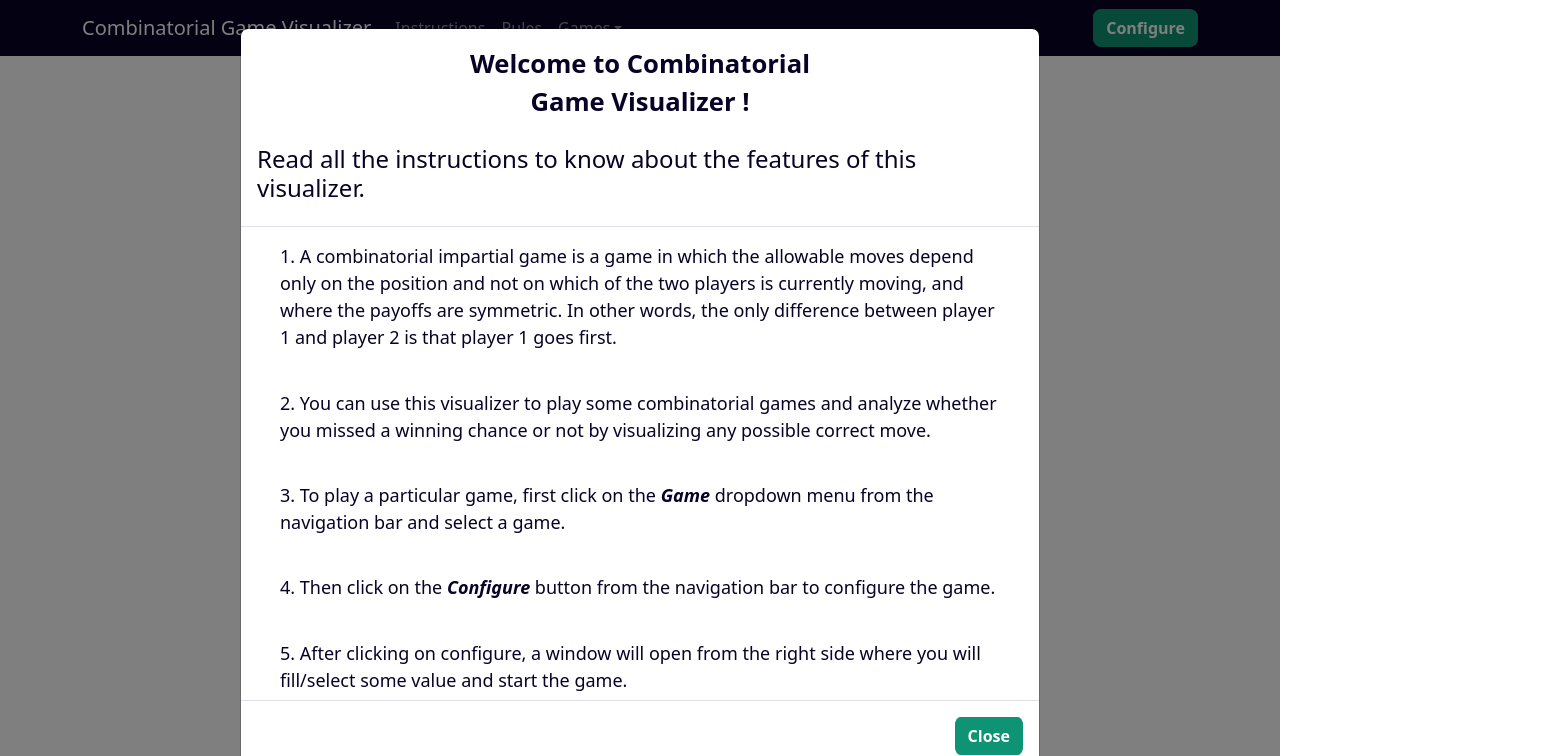
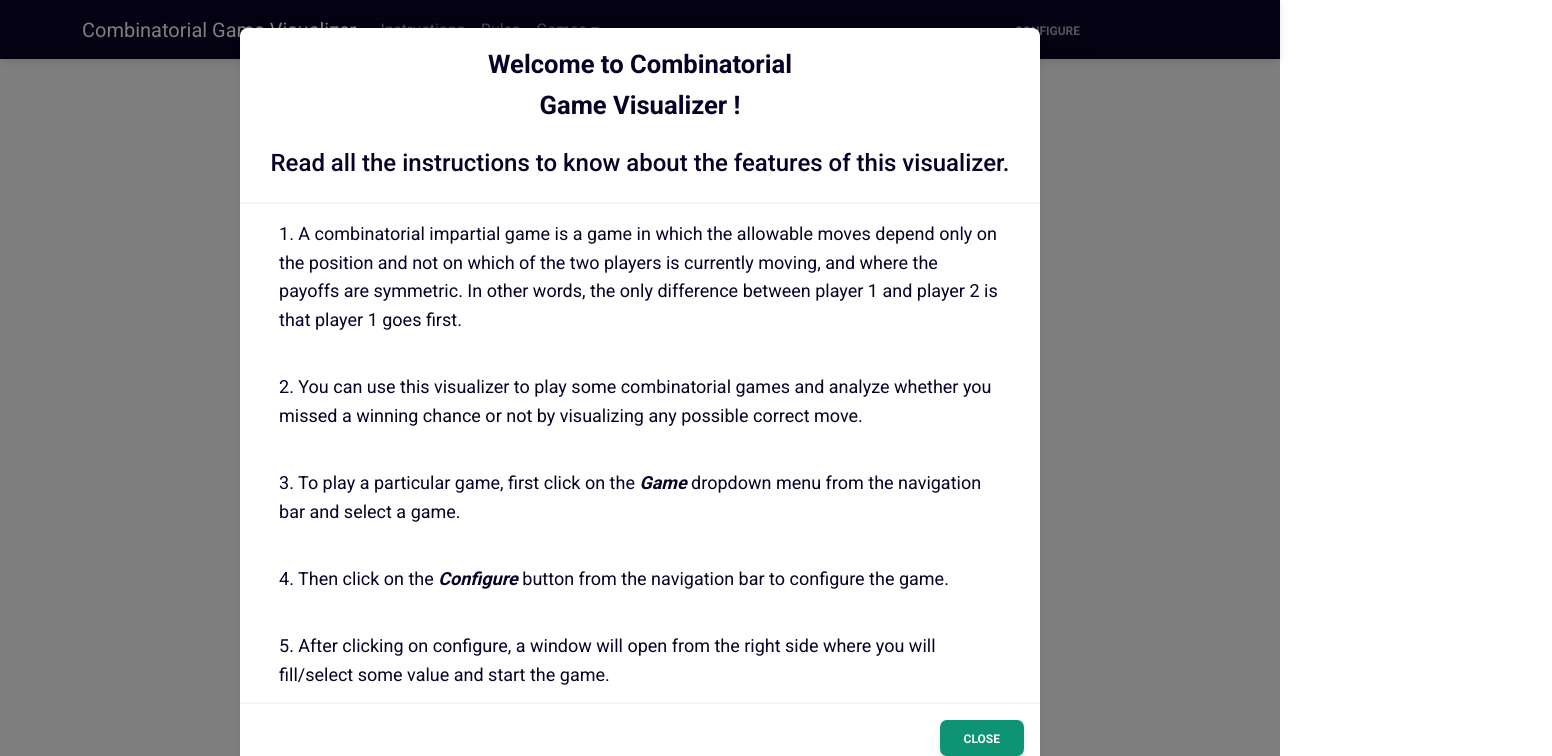
Before and after one commit to Alve-2019331050/CombinatorialGame-Visualizer, a React (Vite) app: page / in a window 1280 px wide. Shown: the top 756 px of the page, 1552 px wide, since content can reach past the window. Built offline with nearby package versions, Linux system fonts and the light colour scheme.

Commit message:
Created Game Configuration Section

```diff
--- a/index.html
+++ b/index.html
@@ -3,6 +3,10 @@
   <head>
     <meta charset="UTF-8" />
     <link rel="icon" type="image/svg+xml" href="/vite.svg" />
+    <link
+      href="https://fonts.googleapis.com/css?family=Roboto:300,400,500,700&display=swap"
+      rel="stylesheet"
+    />
     <meta name="viewport" content="width=device-width, initial-scale=1.0" />
     <title>CombinatorialGame Visualizer</title>
   </head>
--- a/package.json
+++ b/package.json
@@ -13,7 +13,9 @@
     "preview": "vite preview"
   },
   "dependencies": {
+    "@fortawesome/fontawesome-free": "^6.4.0",
     "bootstrap": "^5.2.3",
+    "mdb-react-ui-kit": "^6.1.0",
     "react": "^18.2.0",
     "react-bootstrap": "^2.7.4",
     "react-dom": "^18.2.0"
--- a/src/components/App.jsx
+++ b/src/components/App.jsx
@@ -1,10 +1,37 @@
+import { useState } from "react";
 import "../styles/App.css";
+import Modal from "./Modal";
 import Navbar from "./Navbar";
+import NimConfig from "./NimConfig";
+import RightSideBar from "./RightSideBar";
 
 function App() {
+  const [modalShow, setModalShow] = useState(true);
+  const [game, setGame] = useState("Games");
+  const [sidebar, setSideBar] = useState(false);
+
+  const handleShow = () => {
+    setModalShow(true);
+  };
+
+  const handleHide = () => {
+    setModalShow(false);
+  };
+
   return (
     <div className="App">
-      <Navbar />
+      <Navbar
+        game={game}
+        handleShow={handleShow}
+        setGame={setGame}
+        setSideBar={setSideBar}
+      ></Navbar>
+      <Modal show={modalShow} onHide={() => handleHide()}></Modal>
+      {sidebar && (
+        <RightSideBar setSideBar={setSideBar}>
+          <NimConfig />
+        </RightSideBar>
+      )}
     </div>
   );
 }
--- a/src/components/Modal.jsx
+++ b/src/components/Modal.jsx
@@ -1,4 +1,4 @@
-import { Button, Modal } from "react-bootstrap";
+import { Modal } from "react-bootstrap";
 import classes from "../styles/Modal.module.css";
 
 export default function MyModal(props) {
@@ -55,9 +55,9 @@ export default function MyModal(props) {
         </p>
       </Modal.Body>
       <Modal.Footer>
-        <Button className=".btn" onClick={props.onHide}>
+        <button className="btn" onClick={props.onHide}>
           Close
-        </Button>
+        </button>
       </Modal.Footer>
     </Modal>
   );
--- a/src/components/Navbar.jsx
+++ b/src/components/Navbar.jsx
@@ -1,44 +1,84 @@
+import {
+  MDBCollapse,
+  MDBContainer,
+  MDBDropdown,
+  MDBDropdownItem,
+  MDBDropdownMenu,
+  MDBDropdownToggle,
+  MDBIcon,
+  MDBNavbar,
+  MDBNavbarBrand,
+  MDBNavbarItem,
+  MDBNavbarLink,
+  MDBNavbarNav,
+  MDBNavbarToggler,
+} from "mdb-react-ui-kit";
 import { useState } from "react";
-import { Button, Container, Nav, NavDropdown, Navbar } from "react-bootstrap";
 import classes from "../styles/Nav.module.css";
-import Modal from "./Modal";
 
-export default function Mynav() {
-  const [modalShow, setModalShow] = useState(true);
-  const handleShow = () => {
-    setModalShow(true);
+export default function Mynav({ game, handleShow, setGame, setSideBar }) {
+  const [showNav, setShowNav] = useState(false);
+  const handleGameChange = (e) => {
+    setGame(e.target.innerText);
   };
 
-  const handleHide = () => {
-    setModalShow(false);
+  const handleSidebar = () => {
+    setSideBar(true);
   };
+
   return (
     <>
-      <Navbar expand="lg" className={classes.nav} variant="dark">
-        <Container>
-          <Navbar.Brand>Combinatorial Game Visualizer</Navbar.Brand>
-          <Navbar.Toggle aria-controls="navbar-nav" />
-          <Navbar.Collapse id="navbar-nav">
-            <Nav className="me-auto">
-              <Nav.Link onClick={() => handleShow()}>Instructions</Nav.Link>
-              <Nav.Link href="#link">Rules</Nav.Link>
-              <NavDropdown title="Games" id="game">
-                <NavDropdown.Item href="#action/3.1">Nim</NavDropdown.Item>
-                <NavDropdown.Item href="#action/3.2">
-                  Misere Nim
-                </NavDropdown.Item>
-                <NavDropdown.Item href="#action/3.3">
-                  StairCase Nim
-                </NavDropdown.Item>
-              </NavDropdown>
-            </Nav>
-            <Nav>
-              <Button className="btn">Configure</Button>
-            </Nav>
-          </Navbar.Collapse>
-        </Container>
-      </Navbar>
-      <Modal show={modalShow} onHide={() => handleHide()}></Modal>
+      <MDBNavbar expand="lg" dark className={classes.nav}>
+        <MDBContainer>
+          <MDBNavbarBrand>Combinatorial Game Visualizer</MDBNavbarBrand>
+          <MDBNavbarToggler
+            type="button"
+            aria-expanded="true"
+            onClick={() => setShowNav(!showNav)}
+          >
+            <MDBIcon icon="bars" fas />
+          </MDBNavbarToggler>
+          <MDBCollapse show={showNav} navbar>
+            <MDBNavbarNav className="me-auto mb-2 mb-lg-0">
+              <MDBNavbarItem>
+                <MDBNavbarLink onClick={() => handleShow()}>
+                  Instructions
+                </MDBNavbarLink>
+              </MDBNavbarItem>
+              <MDBNavbarItem>
+                <MDBNavbarLink href="#link">Rules</MDBNavbarLink>
+              </MDBNavbarItem>
+              <MDBNavbarItem>
+                <MDBDropdown>
+                  <MDBDropdownToggle tag="a" className="nav-link" role="button">
+                    {game}
+                  </MDBDropdownToggle>
+                  <MDBDropdownMenu>
+                    <MDBDropdownItem link onClick={handleGameChange}>
+                      Nim
+                    </MDBDropdownItem>
+                    <MDBDropdownItem link onClick={handleGameChange}>
+                      Misere Nim
+                    </MDBDropdownItem>
+                    <MDBDropdownItem link onClick={handleGameChange}>
+                      StairCase Nim
+                    </MDBDropdownItem>
+                  </MDBDropdownMenu>
+                </MDBDropdown>
+              </MDBNavbarItem>
+            </MDBNavbarNav>
+            <MDBNavbarNav>
+              <button
+                disabled={game == "Games"}
+                className={`btn ${classes.btn}`}
+                onClick={handleSidebar}
+              >
+                Configure
+              </button>
+            </MDBNavbarNav>
+          </MDBCollapse>
+        </MDBContainer>
+      </MDBNavbar>
     </>
   );
 }
--- /dev/null
+++ b/src/components/NimConfig.jsx
@@ -0,0 +1,43 @@
+import { MDBCol, MDBRadio, MDBRow } from "mdb-react-ui-kit";
+import { Form, FormLabel, InputGroup } from "react-bootstrap";
+import classes from "../styles/SideBar.module.css";
+
+export default function NimConfig() {
+  return (
+    <>
+      <InputGroup>
+        <InputGroup.Text className="text-white">
+          Number of piles
+        </InputGroup.Text>
+        <Form.Select size="sm" className="bg-dark text-white">
+          <option>1</option>
+          <option>2</option>
+          <option>3</option>
+          <option>4</option>
+          <option>5</option>
+        </Form.Select>
+      </InputGroup>
+      <FormLabel className="text-white mt-5">
+        Number of stones in each pile
+      </FormLabel>
+      <Form.Control id="array" className="bg-dark text-white"></Form.Control>
+      <Form.Text id="array" className="text-white text-wrap">
+        Provide inputs for the initial number of objects in each pile ( Comma
+        separated numbers within 1-10)
+        <br />
+      </Form.Text>
+      <MDBRow className="mt-5">
+        <MDBCol sm="4">
+          <FormLabel className="text-white ">Play as:</FormLabel>
+        </MDBCol>
+        <MDBCol sm="4">
+          <MDBRadio label="1st Player" name="radio" inline />
+        </MDBCol>
+        <MDBCol sm="4">
+          <MDBRadio label="2nd Player" name="radio" inline />
+        </MDBCol>
+      </MDBRow>
+      <button className={`btn ${classes.startButton}`}>Start Game</button>
+    </>
+  );
+}
--- /dev/null
+++ b/src/components/RightSideBar.jsx
@@ -0,0 +1,21 @@
+import { Modal } from "react-bootstrap";
+import classes from "../styles/SideBar.module.css";
+
+export default function RightSideBar({ setSideBar, children }) {
+  const handleClose = () => {
+    setSideBar(false);
+  };
+
+  return (
+    <Modal
+      show
+      size="lg"
+      onHide={handleClose}
+      dialogClassName={classes.dialog}
+      contentClassName={classes.content}
+    >
+      <Modal.Header closeButton>Game Configuration Section</Modal.Header>
+      <Modal.Body className={classes.body}>{children}</Modal.Body>
+    </Modal>
+  );
+}
--- a/src/main.jsx
+++ b/src/main.jsx
@@ -1,4 +1,6 @@
+import "@fortawesome/fontawesome-free/css/all.min.css";
 import "bootstrap/dist/css/bootstrap.min.css";
+import "mdb-react-ui-kit/dist/css/mdb.min.css";
 import React from "react";
 import ReactDOM from "react-dom/client";
 import App from "./components/App";
--- a/src/styles/App.css
+++ b/src/styles/App.css
@@ -4,14 +4,20 @@
   padding: 0;
 }
 
+body {
+  font-family: Roboto, Helvetica, Arial, sans-serif;
+}
+
 .btn {
-  background-color: #0e9474 !important;
+  background-color: #0e9474;
   border-radius: 8%/20%;
-  border-color: #0e9474 !important;
+  border-color: #0e9474;
+  color: white;
   font-weight: bold;
 }
 
 .btn:hover {
-  background-color: #51af99 !important;
-  border-color: #0e9474 !important;
+  background-color: #51af99;
+  color: white;
+  border-color: #0e9474;
 }
--- a/src/styles/Nav.module.css
+++ b/src/styles/Nav.module.css
@@ -1,3 +1,9 @@
 .nav {
   background-color: #080326;
+  color: white;
 }
+
+.btn {
+  margin-left: 30vw;
+  margin-right: 35vw;
+}
--- /dev/null
+++ b/src/styles/SideBar.module.css
@@ -0,0 +1,27 @@
+.dialog {
+  position: fixed;
+  margin: auto;
+  width: 60vw;
+  right: 0%;
+  height: 100%;
+  transform: translate3d(0%, 0, 0);
+}
+
+.content {
+  height: 100%;
+  overflow-y: auto;
+  border-radius: 0;
+  border: none;
+  background-color: rgba(14, 71, 107, 0.87);
+  color: white;
+}
+
+.body {
+  padding: 6% 6%;
+  font-weight: bold;
+}
+
+.startButton {
+  margin-top: 30%;
+  margin-left: 19vw;
+}
```
Also changed, not shown: 1 other file (tests, documents, lock files or other folders).
